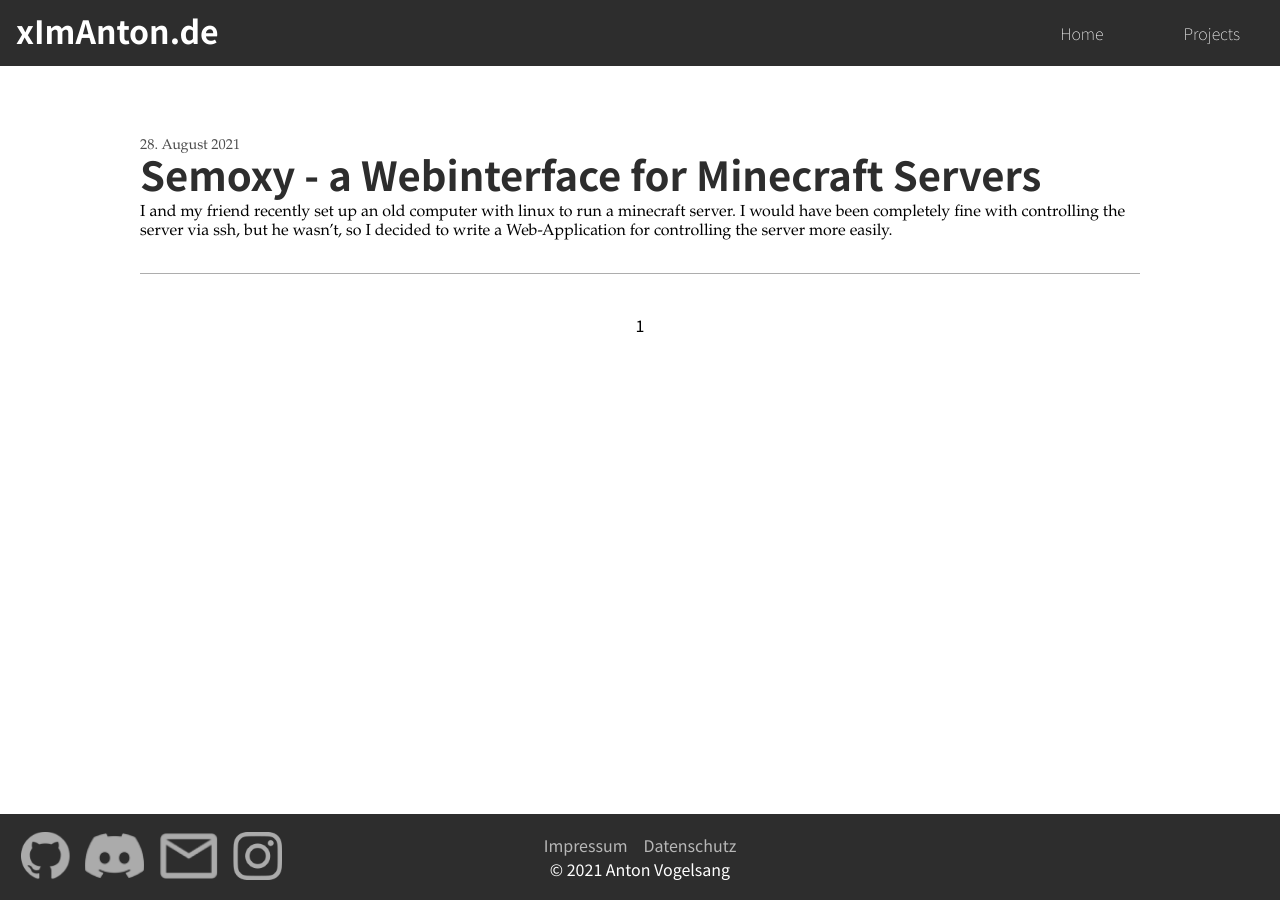
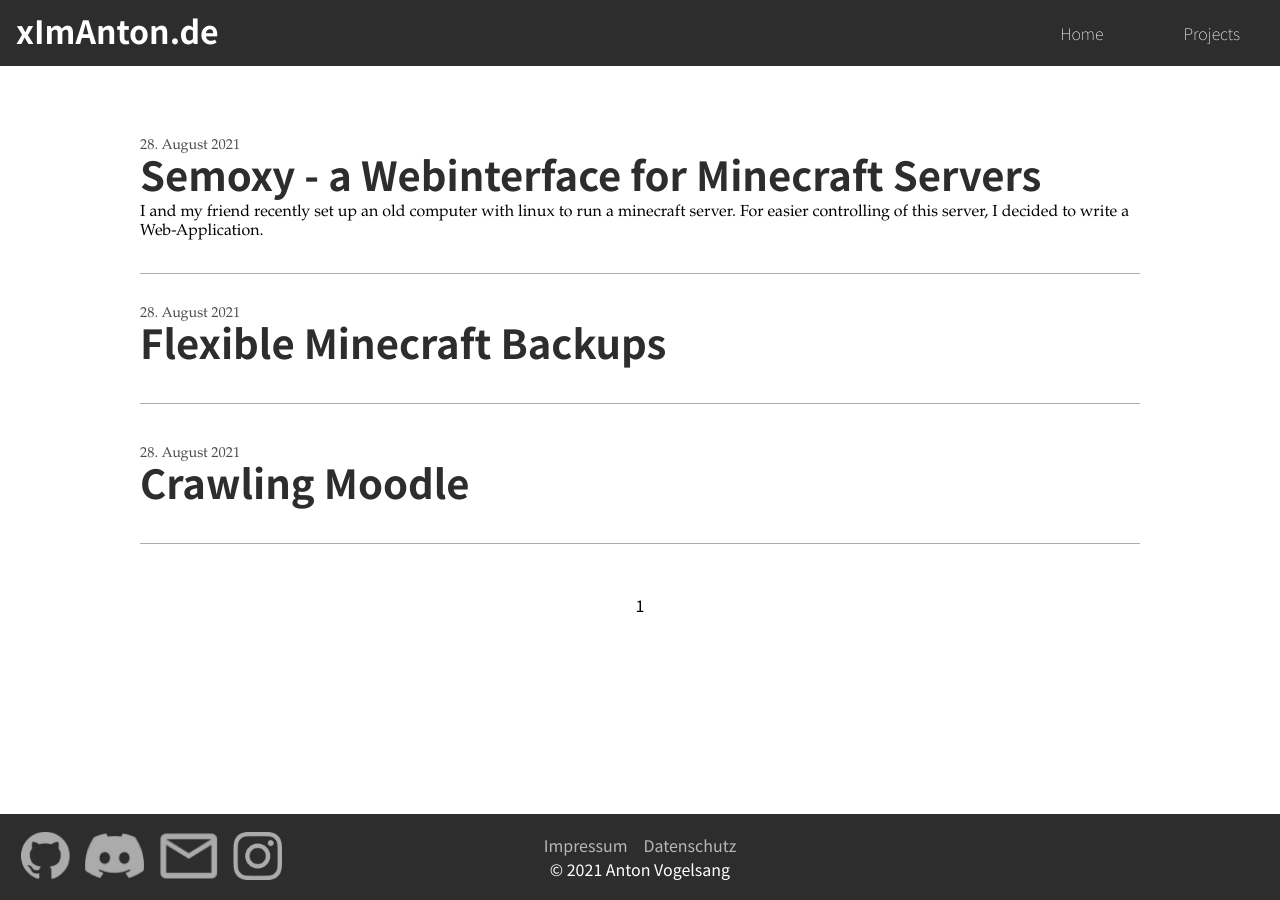
Before and after one commit to xImAnton/ximanton.github.io, a Jekyll site: the page built from projects/index.html, in a window 1280 px wide. Built offline with Jekyll 4.4.1, drawn with Linux system fonts in a browser that asks for light colours; the list of posts is cut into pages by our own code; part of the change alters nothing that is shown.

Commit message:
added Semoxy post

```diff
--- /dev/null
+++ b/_posts/2021-08-28-Crawling-Moodle.md
@@ -0,0 +1,5 @@
+---
+layout: post
+title: "Crawling Moodle"
+author: Anton Vogelsang
+---
--- /dev/null
+++ b/_posts/2021-08-28-Flexible-Minecraft-Backups.md
@@ -0,0 +1,5 @@
+---
+layout: post
+title: "Flexible Minecraft Backups"
+author: Anton Vogelsang
+---
--- a/_posts/2021-08-28-Semoxy.md
+++ b/_posts/2021-08-28-Semoxy.md
@@ -5,11 +5,52 @@ author: Anton Vogelsang
 ---
 
 I and my friend recently set up an old computer with linux to run a minecraft server.
-I would have been completely fine with controlling the server via ssh, but he wasn't,
-so I decided to write a Web-Application for controlling the server more easily.
+For easier controlling of this server, I decided to write a Web-Application.
 
-**Disclaimer: The Project isn't finished yet**
+The Backend is written in **Python**, because it's my main language, and it has the `subprocess` module which makes it easy to run the servers.
+As a Database I chose **MongoDB**, because I have never done something with it.
+The frontend is a **ReactJS** Application, because I wanted to get more familiar with the framework.
 
-The Backend is written in Python, because it's my main language, and it has the `subprocess` module which makes it easy to run the servers.
-As a Database I chose MongoDB, because I have never done something with it.
-The frontend is a ReactJS Application, because I wanted to get more familiar with the framework.
+This is how the webinterface currently looks like:
+![Semoxy Interface](/assets/img/posts/semoxy_interface.png)
+It has already responsive design, login and fetches all required data.
+
+## Features
+#### User and Permission Management
+Of course a server has to be secured. That's why you can only use Semoxy with an account.
+The first account will be created with a temporary token that is stored in the filesystem by the server.
+After that, other users can be added using the existing accounts.
+
+Each user can be given permissions that restrict them in what they can do to your servers.
+For example there will be permissions for viewing a server, starting a server, modifying a servers settings.
+
+#### Server Start / Stop
+Just simple buttons to start and stop the server with one click.
+
+#### Remote access to server console
+View the server console in realtime and issue commands.
+You can also deny the execution of certain commands via permissions.
+
+#### Creation of servers with preset software
+This is my design for the Server creation:
+![Server Creation](/assets/img/posts/semoxy_server_creation.png)
+
+As you can see, you can select the software, the specific subversions and the amount of memory to be allocated to the server.
+
+#### Backups
+You can set a time interval and Semoxy will automatically create the backups.
+It'll give you the possibility to load only specific chunks of the world. This way, progress in other chunks isn't lost
+when a backup is restored.
+
+#### Mods and Plugins
+Mods and Plugins can be installed on the server with just one click.
+Semoxy uses the Curseforge-API to provide information about Mods and Plugins and you can even create modpack servers.
+
+## Progress
+At the moment, the backend also supports a plenty of features like server starting, login and events (console).
+This project is originated from [MCWeb](https://github.com/xImAnton/mcweb), which I decided to rewrite because of bad code.
+At the moment I'm mainly working on the frontend.
+
+## Contributing
+[Here](https://github.com/SemoxyMC) you can find the GitHub Organization of Semoxy.
+Feel free to contribute code and ideas by opening an issue or PR or contacting me on Discord.
```
Also changed, not shown: assets/img/posts/semoxy_interface.png (added), assets/img/posts/semoxy_server_creation.png (added).
